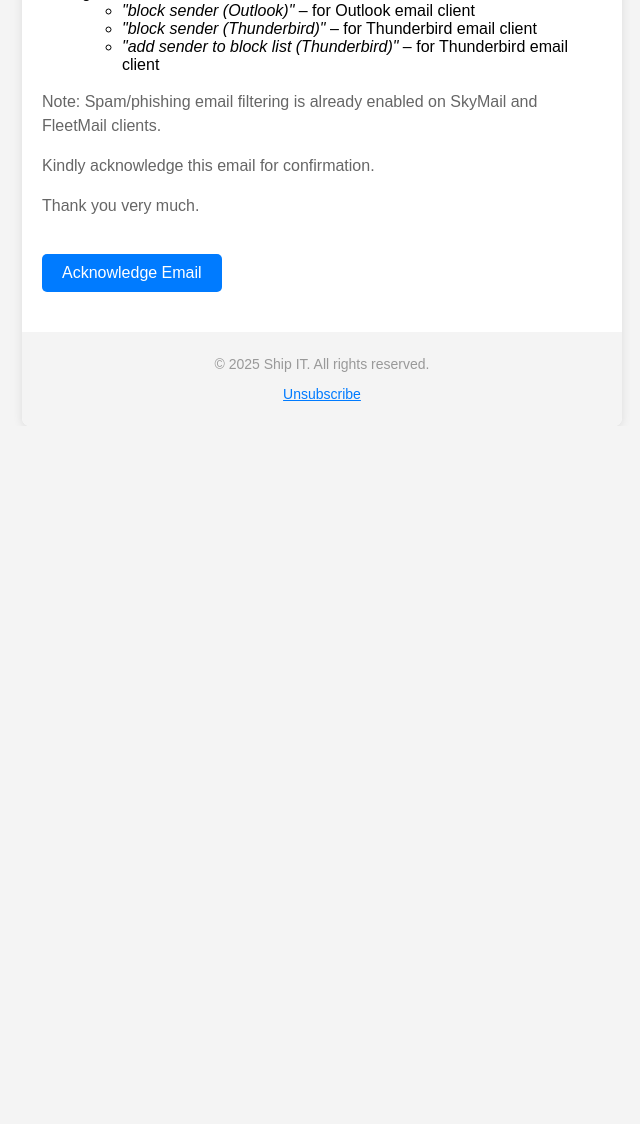
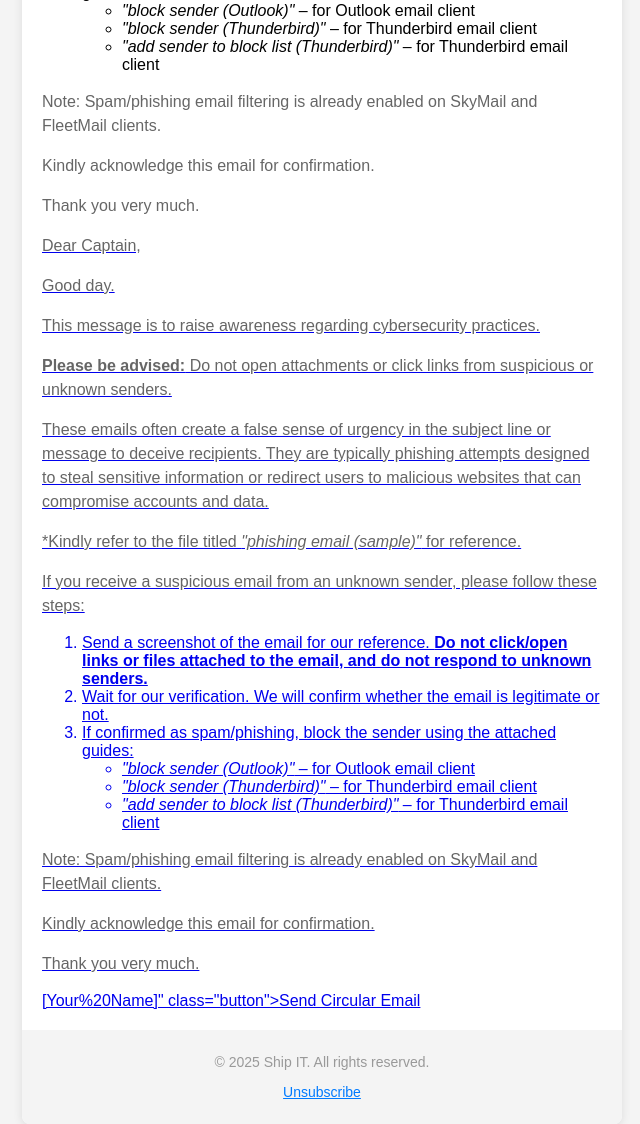
Before and after one commit to rafael0915/JIRAF_SIT, a Flask app: page /mail-templates in a window 1280 px wide. Shown: the part 656-1780 px from the top of the page, without its empty margins (318-958 px from the left). Before the commit the page ends 1057 px from the top, so only its background shows below. Run offline with Flask 3, Linux system fonts and the light colour scheme.

Commit message:
Testtemplatemail1
test1 - rafael

```diff
--- a/templates/mailTemplates2.html
+++ b/templates/mailTemplates2.html
@@ -90,7 +90,32 @@
             <p>Note: Spam/phishing email filtering is already enabled on SkyMail and FleetMail clients.</p>
             <p>Kindly acknowledge this email for confirmation.</p>
             <p>Thank you very much.</p>
-            <a href="mailto:ict@shipit.com?subject=Acknowledgement%20of%20Cybersecurity%20Email&body=Dear%20ICT%20Team,%0D%0A%0D%0AI%20acknowledge%20receipt%20of%20your%20cybersecurity%20awareness%20email.%0D%0A%0D%0AThank%20you.%0D%0A%0D%0ABest%20regards,%0D%0A[Your%20Name]" class="button">Acknowledge Email</a>
+            <a href="mailto:ict@shipit.com?subject=
+            <h1>REMINDER: EMAIL AWARENESS (CYBERSECURITY RELATED)</h1>
+        </div>
+        <div class="content">
+            <p>Dear Captain,</p>
+            <p>Good day.</p>
+            <p>This message is to raise awareness regarding cybersecurity practices.</p>
+            <p><strong>Please be advised:</strong> Do not open attachments or click links from suspicious or unknown senders.</p>
+            <p>These emails often create a false sense of urgency in the subject line or message to deceive recipients. They are typically phishing attempts designed to steal sensitive information or redirect users to malicious websites that can compromise accounts and data.</p>
+            <p>*Kindly refer to the file titled <em>"phishing email (sample)"</em> for reference.</p>
+            <p>If you receive a suspicious email from an unknown sender, please follow these steps:</p>
+            <ol>
+                <li>Send a screenshot of the email for our reference. <strong>Do not click/open links or files attached to the email, and do not respond to unknown senders.</strong></li>
+                <li>Wait for our verification. We will confirm whether the email is legitimate or not.</li>
+                <li>If confirmed as spam/phishing, block the sender using the attached guides:
+                    <ul>
+                        <li><em>"block sender (Outlook)"</em> – for Outlook email client</li>
+                        <li><em>"block sender (Thunderbird)"</em> – for Thunderbird email client</li>
+                        <li><em>"add sender to block list (Thunderbird)"</em> – for Thunderbird email client</li>
+                    </ul>
+                </li>
+            </ol>
+            <p>Note: Spam/phishing email filtering is already enabled on SkyMail and FleetMail clients.</p>
+            <p>Kindly acknowledge this email for confirmation.</p>
+            <p>Thank you very much.</p>
+[Your%20Name]" class="button">Send Circular Email</a>
         </div>
         <div class="footer">
             <p>&copy; 2025 Ship IT. All rights reserved.</p>
```
